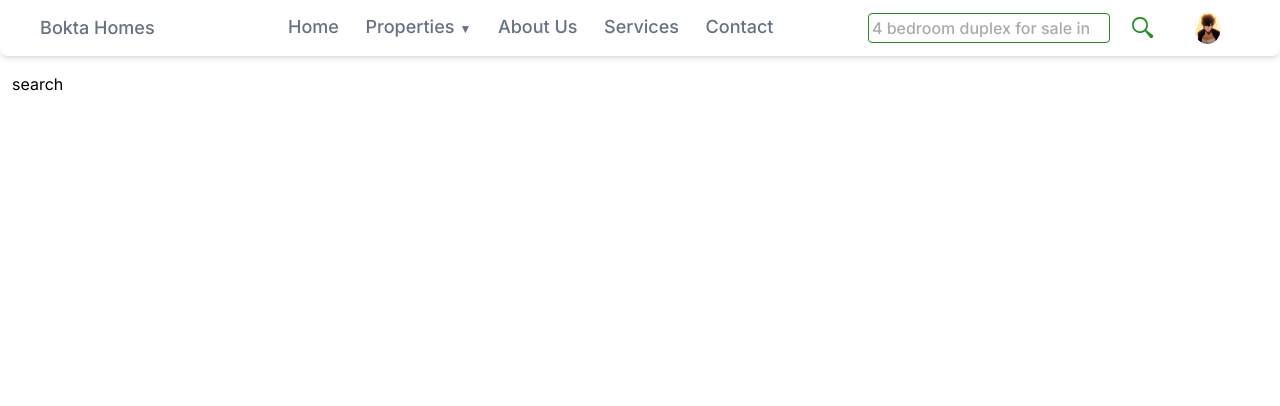
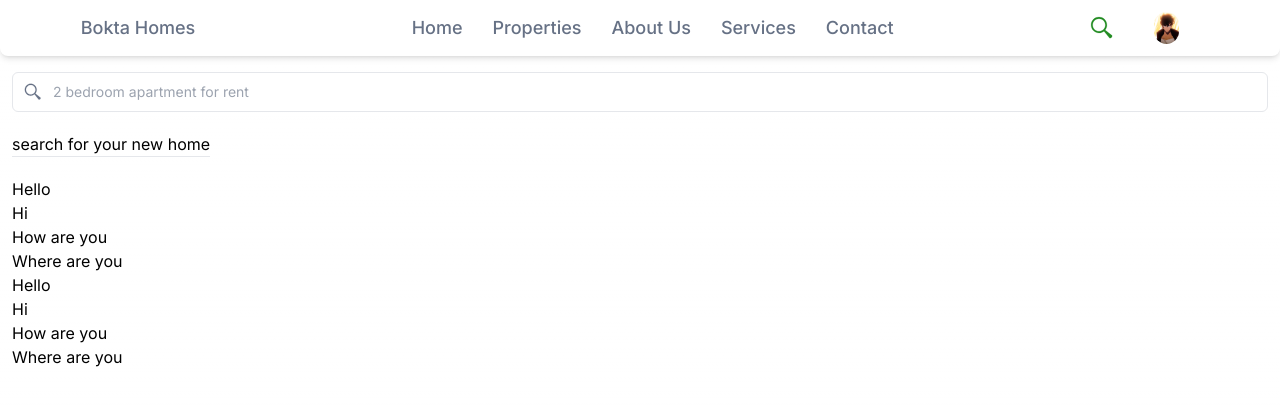
Before and after one commit to henry1234-net/Abbah-real-estate, a Next.js app in the folder my-app/: page /search in a window 1280 px wide. Shown: the top 406 px of the page. Built offline with nearby package versions, Linux system fonts and the light colour scheme.

Commit message:
NEW UPDATE ADDED FOR NAVBAR

```diff
--- a/my-app/src/app/about/page.tsx
+++ b/my-app/src/app/about/page.tsx
@@ -2,7 +2,7 @@ import React from 'react'
 
 const AboutPage = () => {
   return (
-    <div className='px-3 pt-6'>AboutPage</div>
+    <div className='px-3 md:pt-6'>AboutPage</div>
   )
 }
 
--- a/my-app/src/app/buy/page.tsx
+++ b/my-app/src/app/buy/page.tsx
@@ -2,7 +2,7 @@ import React from 'react'
 
 const BuyPage = () => {
   return (
-    <div className='px-3 pt-6'>BuyPage</div>
+    <div className='px-3 md:pt-6'>BuyPage</div>
   )
 }
 
--- a/my-app/src/app/contact/page.tsx
+++ b/my-app/src/app/contact/page.tsx
@@ -2,7 +2,7 @@ import React from 'react'
 
 const Contact = () => {
   return (
-    <div className='px-3 pt-6'>Contact</div>
+    <div className='px-3 md:pt-6'>Contact</div>
   )
 }
 
--- a/my-app/src/app/message/page.tsx
+++ b/my-app/src/app/message/page.tsx
@@ -2,7 +2,7 @@ import React from 'react'
 
 const Message = () => {
   return (
-    <div className='px-3 pt-6'>Message</div>
+    <div className='px-3 md:pt-6'>Message</div>
   )
 }
 
--- a/my-app/src/app/profile/page.tsx
+++ b/my-app/src/app/profile/page.tsx
@@ -3,7 +3,7 @@ import Navigation from '@/components/navbar'
 
 const Profile = () => {
   return (
-    <div className='px-3 pt-6'>
+    <div className='px-3 md:pt-6'>
       Profile
     </div>
   )
--- a/my-app/src/app/rent/page.tsx
+++ b/my-app/src/app/rent/page.tsx
@@ -2,7 +2,7 @@ import React from 'react'
 
 const RentPage = () => {
   return (
-    <div className='px-3 pt-6'>Rent a House</div>
+    <div className='px-3 md:pt-6'>Rent a House</div>
   )
 }
 
--- a/my-app/src/app/search/page.tsx
+++ b/my-app/src/app/search/page.tsx
@@ -1,8 +1,25 @@
+'use client'
 import React from 'react'
+import SearchPage from '@/components/search/page'
+import Table from '@/components/test/page'
 
-const search = () => {
+const search = (
+  {searchParams}:{
+    searchParams?:{
+      query?: string;
+      page?: string;
+    }
+  }
+) => {
+  const query = searchParams?.query || '';
   return (
-    <div className='px-3 pt-6'>search</div>
+    <div className='px-3 md:pt-6'>
+      <div>
+      <SearchPage placeholder='2 bedroom apartment for rent'/>
+      <div className="my-5 border-b border-b-gray-200 w-fit">search for your new home</div>
+      </div>
+      <Table query={query}/>
+    </div>
   )
 }
 
--- a/my-app/src/app/sell/page.tsx
+++ b/my-app/src/app/sell/page.tsx
@@ -2,7 +2,7 @@ import React from 'react'
 
 const SellPage = () => {
   return (
-    <div className='px-3 pt-6'>SellPage</div>
+    <div className='px-3 md:pt-6'>SellPage</div>
   )
 }
 
--- a/my-app/src/app/service/page.tsx
+++ b/my-app/src/app/service/page.tsx
@@ -2,7 +2,7 @@ import React from 'react'
 
 const Services = () => {
   return (
-    <div className='px-3 pt-6'>Services</div>
+    <div className='px-3 md:pt-6'>Services</div>
   )
 }
 
--- a/my-app/src/components/navbar.tsx
+++ b/my-app/src/components/navbar.tsx
@@ -21,13 +21,13 @@ const Navigation = () => {
 
   return (
     <div className="fixed md:top-0 bottom-0 left-0 z-10 w-full h-fit">
-      <nav className='flex flex-row justify-around items-center w-full h-14 bg-bakson-milk md:bg-white shadow-md text-lg md:text-bakson-grey-500 font-medium md:rounded-b-lg md:rounded-t-none border border-t-bakson-main-green md:border-none rounded-t-lg'>
+      <nav className='flex flex-row justify-around items-center w-full h-14 bg-bakson-milk md:bg-white shadow-md text-lg md:text-bakson-grey-500 font-medium md:rounded-b-lg md:rounded-t-none border border-t-bakson-grey-500 md:border-none rounded-t-lg'>
         <div className='mr-10 hover:cursor-pointer hidden md:block'>Bokta Homes</div>
         <ul className='md:flex flex-row justify-around w-[40%] hidden'>
           <li className='group'><Link href="/" className=''>Home</Link></li>
           <div className='relative'>
             <li className='dropholder'>
-              <a href="#" className='dropdown'>Properties</a>
+              <div className='dropdown hover:cursor-pointer'>Properties</div>
               <div className='absolute w-full p-1 bg-bakson-milk text-bakson-grey-500 rounded-sm mt-1 drop'>
                 <ul className='list-none p-0 m-0'>
                   <li className='w-full'><Link href="../buy" className='block w-full text-center p-1'>Buy</Link></li>
@@ -48,12 +48,14 @@ const Navigation = () => {
           href="../">
             <HomeIcon className="fill-blue" width="24" height="24" />
           </Link>
+
           <Link className={clsx('p-3 mx-2 md:hidden flex svg-container hover:bg-bakson-main-green/10 rounded-full', {
             'svg-hold': activePath === "/message"
           })}
           href="../message">
             <MessageIcon className="fill-blue" width="24" height="24" />
           </Link>
+
           <Link className={clsx('mx-2 md:hidden flex svg-container hover:bg-bakson-main-green/10 rounded-full', {
             'svg-hold': activePath === "/sell"
           })}
@@ -61,15 +63,13 @@ const Navigation = () => {
             <AddIcon className="fill-blue" width="35" height="35" />
           </Link>
 
-          <div className='flex flex-row items-center justify-center'><input type="search" name="searchFor" id="SearchId" className='focus:border-none border border-bakson-main-green hidden md:flex' placeholder='4 bedroom duplex for sale in jabi'/>
+          <Link href="../search">
             <div className={clsx('p-3 mx-2 svg-container hover:bg-bakson-main-green/10 w-fit rounded-full', {
-                'svg-hold': activePath === "/search"
-              })} >
-              <Link href="../search">
-                <Search className="fill-blue" width="24" height="24" />
-              </Link>
+              'svg-hold': activePath === "/search"
+            })} >
+            <Search className="fill-blue" width="24" height="24" />
             </div>
-          </div>
+          </Link>
 
           <Link className={clsx('p-3 mx-2 svg-container w-fit rounded-full', {
             'svg-hold': activePath === "/profile"
--- /dev/null
+++ b/my-app/src/components/search/page.tsx
@@ -0,0 +1,33 @@
+'use client'
+import React from 'react';
+import Search from '../svg/search';
+import { useSearchParams, usePathname, useRouter } from 'next/navigation';
+
+export default function SearchPage({placeholder}:{placeholder:string}) {
+    const searchParams = useSearchParams();
+    const pathname = usePathname();
+    const {replace} = useRouter();
+    function handleSearch(term:string){
+        const params = new URLSearchParams(searchParams);
+        if(term){
+            params.set('query', term);
+        } else {
+            params.delete('query');
+        }
+        replace(`${pathname}?${params.toString()}`)
+    }
+  return (
+    <div className='relative flex flex-1 flex-shrink-0'>
+        <label htmlFor="search" className='sr-only'>Search for your New Home</label>
+        <input type="text"
+        className='block w-full rounded-md border border-gray-200 py-[9px] pl-10 text-sm'
+        placeholder={placeholder}
+        onChange={(e)=>{
+            handleSearch(e.target.value)
+        }}
+        defaultValue={searchParams.get('query')?.toString()}
+        />
+        <Search className="absolute left-3 top-1/2 -translate-y-1/2" width="18" height="18" />
+    </div>
+  )
+}
--- /dev/null
+++ b/my-app/src/components/test/page.tsx
@@ -0,0 +1,16 @@
+'use client'
+import React from 'react'
+
+export default async function Table({query}:{query:string}) {
+    const invoices = ["Hello", "Hi", "How are you", "Where are you", "Hello", "Hi", "How are you", "Where are you"]
+  return (
+    <div>
+        {invoices.map((invoice, id)=>(
+            <div key={id}>
+                {invoice}
+            </div>
+        ))}
+
+    </div>
+  )
+}
```
